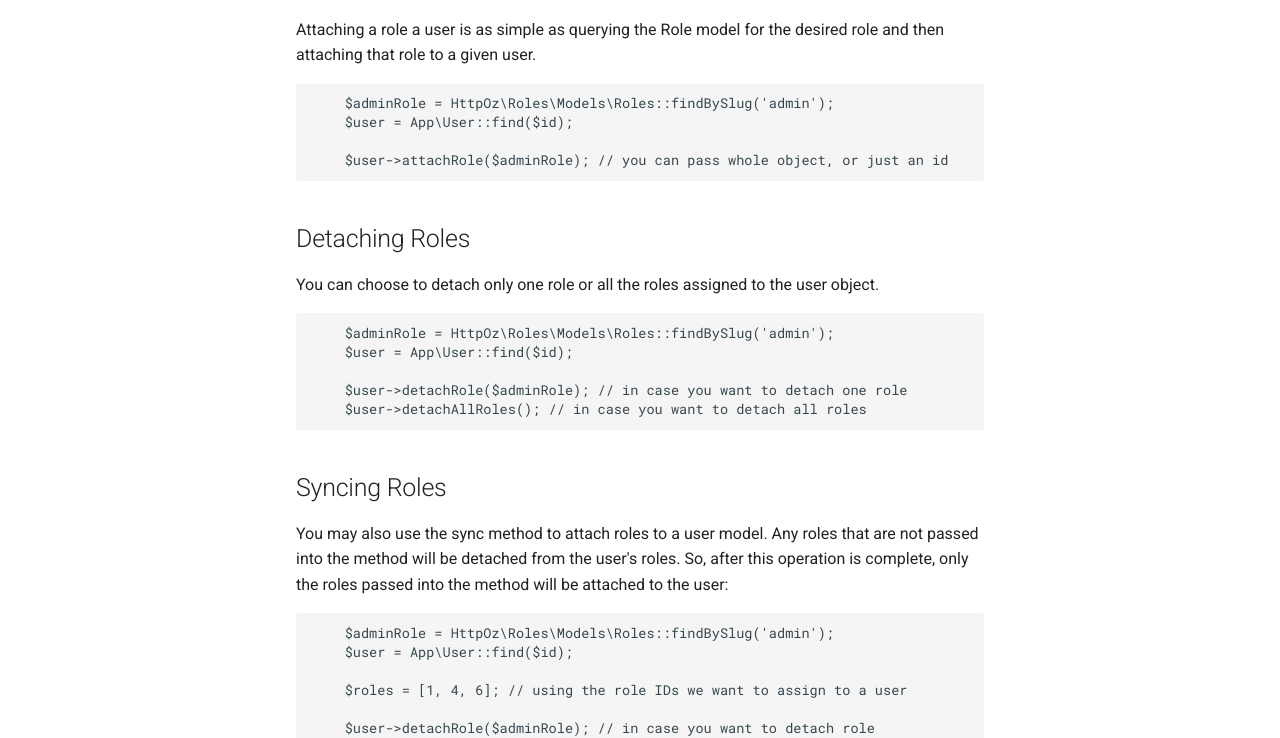
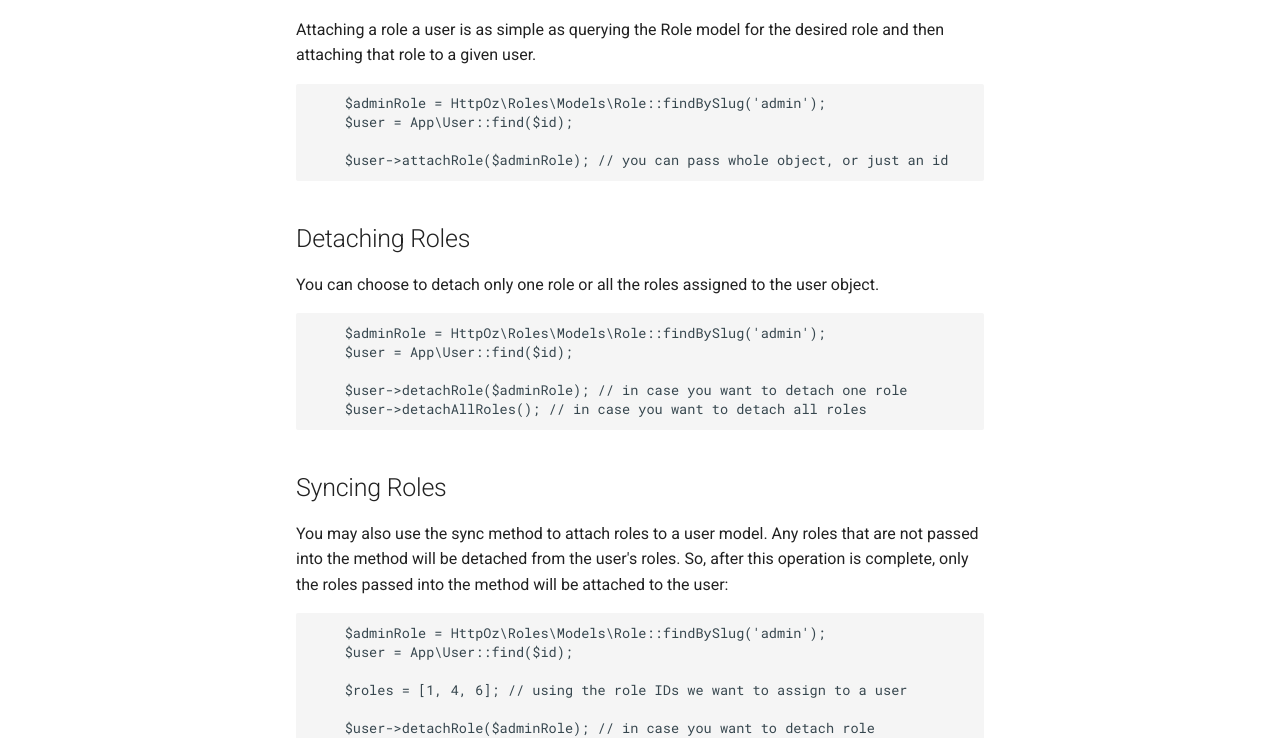
Before and after one commit to httpoz/roles, an MkDocs documentation site: the page built from docs/roles/managing-roles.md, in a window 1280 px wide and 1265 px high. Shown: the part 409-1147 px from the top of the window. Built offline with MkDocs 1.6.1 and Material for MkDocs 9.7.7, drawn with Linux system fonts in a browser that asks for light colours; comment, search, counter and statistics services are not loaded; old or Windows-style settings are respelled for this version of MkDocs.

Commit message:
Fixes #31
Typo in role namespace

````diff
--- a/docs/roles/managing-roles.md
+++ b/docs/roles/managing-roles.md
@@ -6,7 +6,7 @@ There are multiple ways to work with your roles once you have created them. This
 ## Attaching Roles
 Attaching a role a user is as simple as querying the Role model for the desired role and then attaching that role to a given user.
 ```php
-    $adminRole = HttpOz\Roles\Models\Roles::findBySlug('admin');
+    $adminRole = HttpOz\Roles\Models\Role::findBySlug('admin');
     $user = App\User::find($id);
 
     $user->attachRole($adminRole); // you can pass whole object, or just an id
@@ -15,7 +15,7 @@ Attaching a role a user is as simple as querying the Role model for the desired
 ## Detaching Roles
 You can choose to detach only one role or all the roles assigned to the user object.
 ```php
-    $adminRole = HttpOz\Roles\Models\Roles::findBySlug('admin');
+    $adminRole = HttpOz\Roles\Models\Role::findBySlug('admin');
     $user = App\User::find($id);
 
     $user->detachRole($adminRole); // in case you want to detach one role
@@ -25,7 +25,7 @@ You can choose to detach only one role or all the roles assigned to the user obj
 ## Syncing Roles
 You may also use the sync method to attach roles to a user model. Any roles that are not passed into the method will be detached from the user's roles. So, after this operation is complete, only the roles passed into the method will be attached to the user:
 ```php
-    $adminRole = HttpOz\Roles\Models\Roles::findBySlug('admin');
+    $adminRole = HttpOz\Roles\Models\Role::findBySlug('admin');
     $user = App\User::find($id);
 
     $roles = [1, 4, 6]; // using the role IDs we want to assign to a user
````
